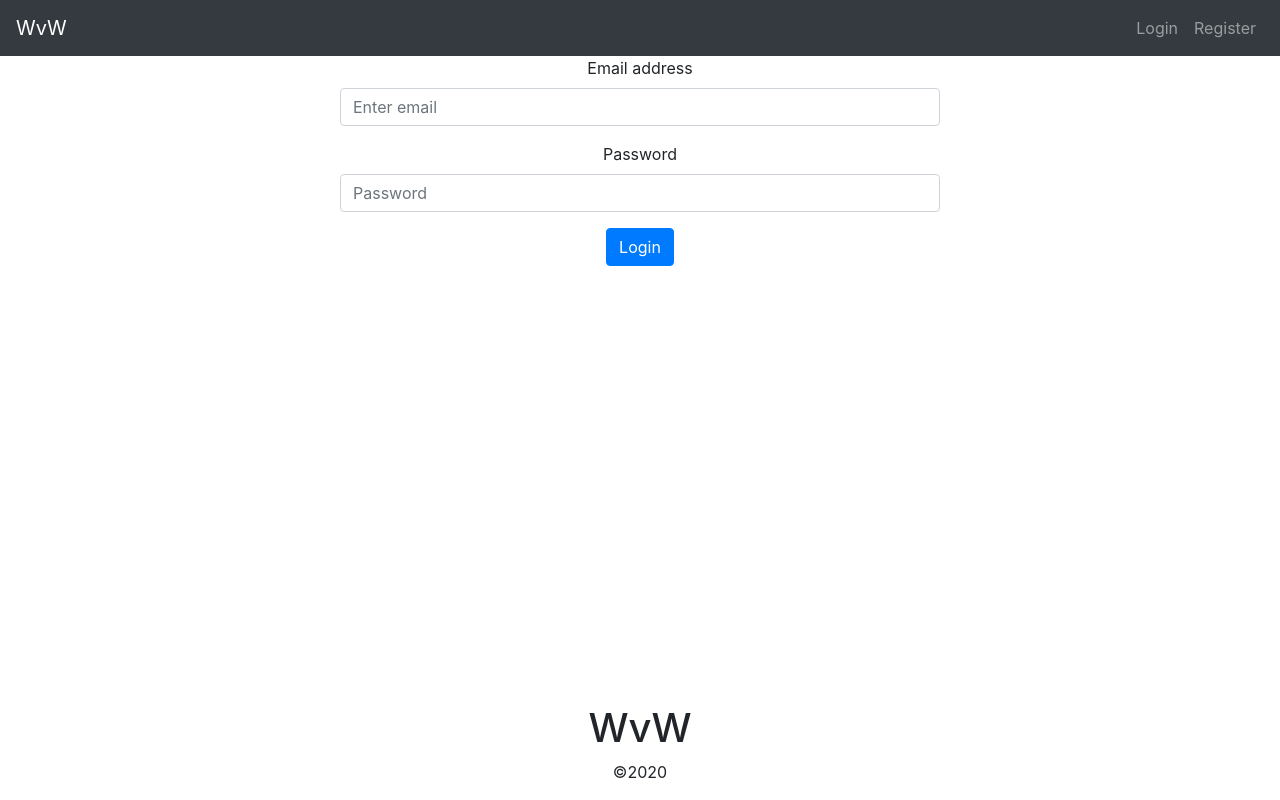
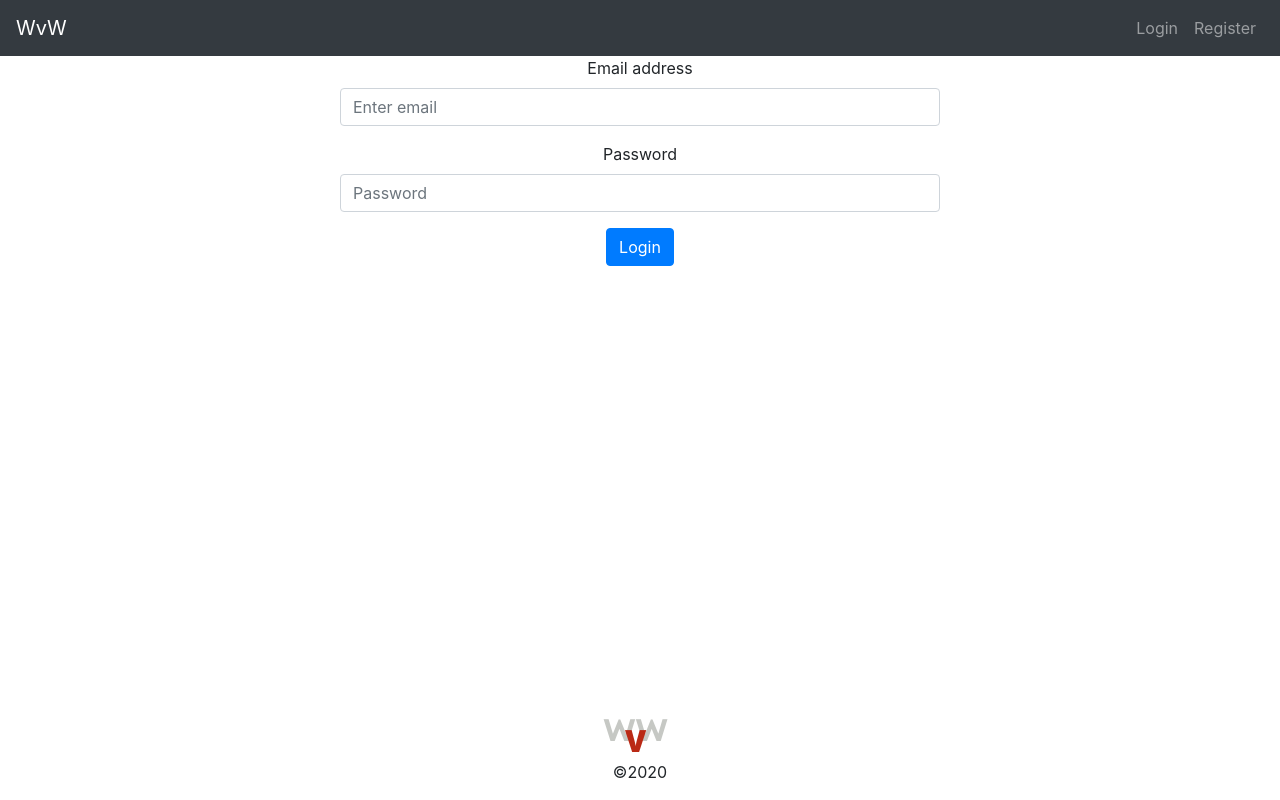
Before and after one commit to egilbertsen/project-3, a React (Create React App) app in the folder wvw-app/client/: page /login in a window 1280 px wide. Built offline with nearby package versions, Linux system fonts and the light colour scheme; no server answers.

Commit message:
footer logo

```diff
--- a/wvw-app/client/src/components/Footer.js
+++ b/wvw-app/client/src/components/Footer.js
@@ -1,11 +1,11 @@
-
+import logo from '../style/Assets/logo.png';
 
 export default function Footer() {
     let currentYear = new Date().getFullYear();
     return (
 
         <footer>
-            <h1>WvW</h1>
+            <img src={logo} alt="Logo" />
     <p>©<span className="currentYear">{currentYear}</span></p>
         </footer>
 
--- a/wvw-app/client/src/components/Login.js
+++ b/wvw-app/client/src/components/Login.js
@@ -39,7 +39,7 @@ export default function Login() {
 
 
     return (
-        <Container className="text-center d-flex justify-content-center">
+        <Container className="text-center d-flex justify-content-center login-background">
             <div className="formContainer">
                 <Form>
                     <Form.Group controlId="formBasicEmail">
```
Also changed, not shown: 1 other file (tests, documents, lock files or other folders).
